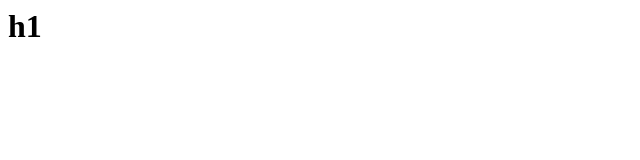
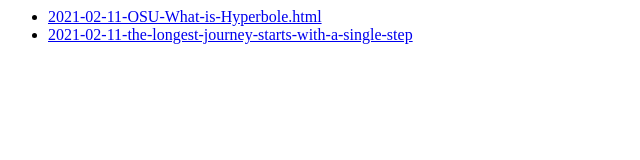
Before and after one commit to avevlad/www, a plain HTML site: page docs/index.html in a window 1280 px wide. Shown: the whole page, without its empty margins (0-640 px from the left). Drawn offline with Linux system fonts and the light colour scheme.

Commit message:
Update index.html

```diff
--- a/docs/index.html
+++ b/docs/index.html
@@ -1 +1,4 @@
-<h1>h1</h1>
+<ul>
+  <li><a href="2021-02-11-OSU-What-is-Hyperbole.html">2021-02-11-OSU-What-is-Hyperbole.html</a></li>
+  <li><a href="2021-02-11-the-longest-journey-starts-with-a-single-step.html">2021-02-11-the-longest-journey-starts-with-a-single-step</a></li>
+</ul>
```
